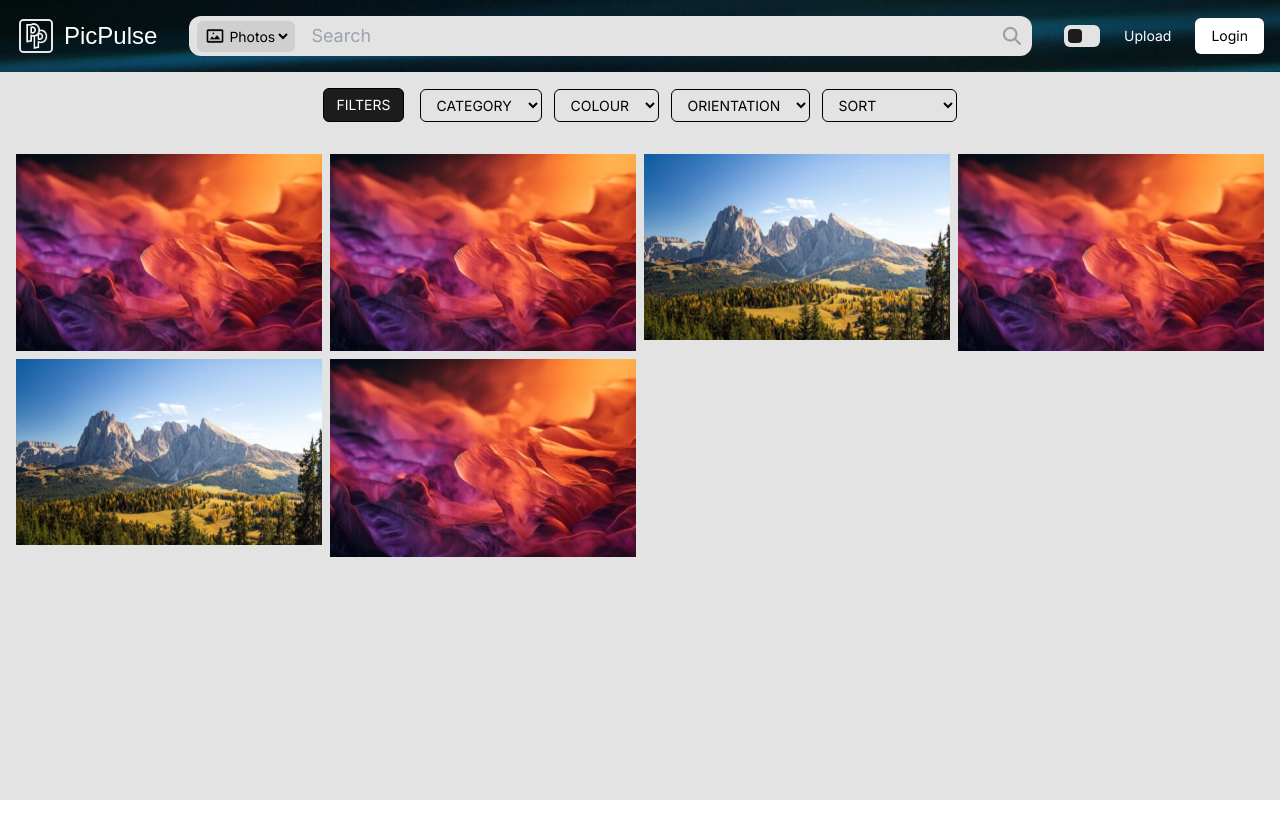
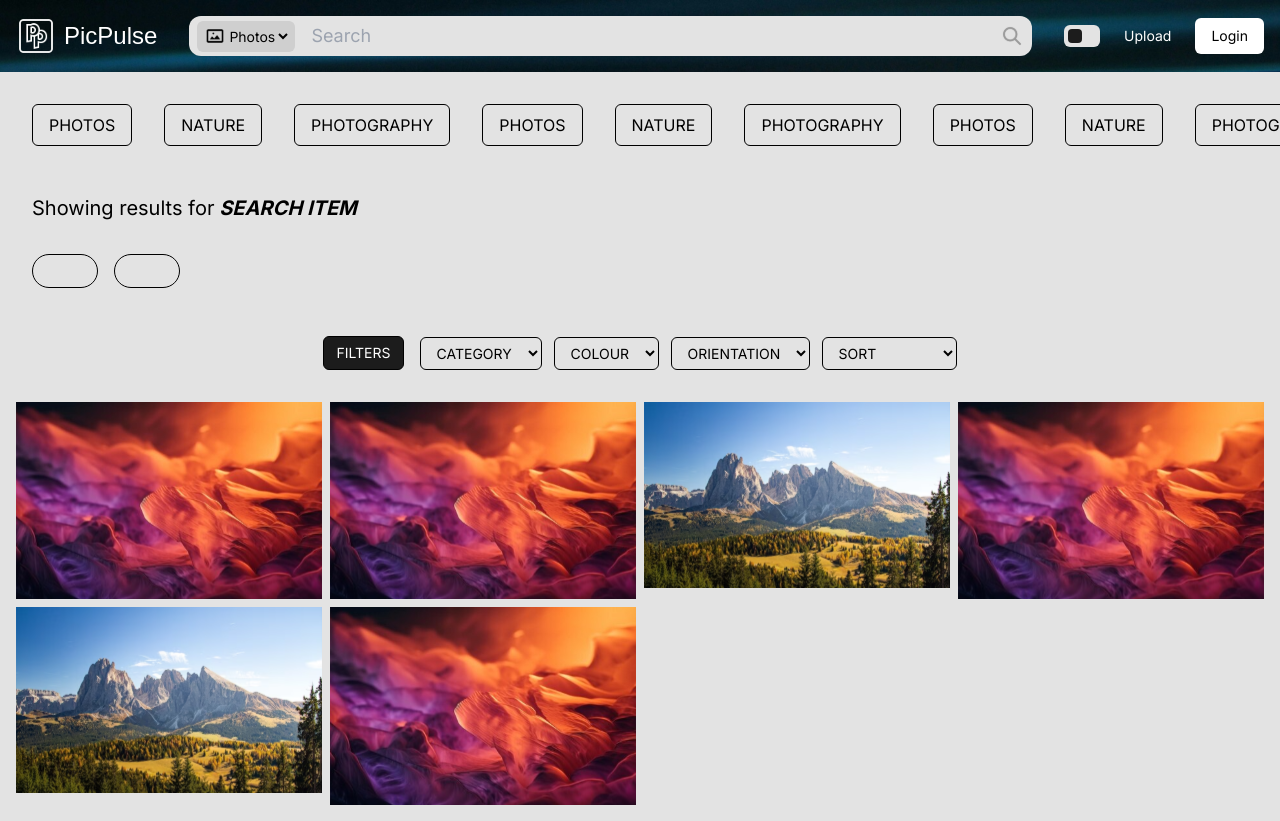
Before and after one commit to smalik21/pic-pulse, a React (Vite) app: page /search in a window 1280 px wide. Before the commit the page ends 800 px from the top, so only its background shows below. Built offline with nearby package versions, Linux system fonts and the light colour scheme; a web font is replaced by a local one.

Commit message:
feat: :sparkles: similar search queries, search type

```diff
--- a/src/components/SearchPage.tsx
+++ b/src/components/SearchPage.tsx
@@ -1,11 +1,40 @@
 import Filters from "./Filters"
 import MainSection from "./MainSection"
 import SearchHeader from "./SearchHeader"
+
+const similarQueries = ['PHOTOS', 'NATURE', 'PHOTOGRAPHY', 'PHOTOS', 'NATURE', 'PHOTOGRAPHY', 'PHOTOS', 'NATURE', 'PHOTOGRAPHY', 'PHOTOS', 'NATURE', 'PHOTOGRAPHY']
+const searchTypes = ['Photos', 'Videos'] // Users too?
 
 const SearchPage = () => {
     return (
         <>
             <SearchHeader />
+            <section id="similar-queries" className="w-full px-2 sm:px-8 flex gap-4 sm:gap-8 py-4 sm:py-8 overflow-scroll no-scrollbar">
+                {similarQueries.map((query, idx) => {
+                    return (
+                        <button key={idx} className="px-4 py-2 text-xs sm:text-base border border-black rounded-md">{query}</button>
+                    )
+                })}
+            </section>
+            <h3 className="my-4 px-2 sm:px-8 sm:text-lg lg:text-xl">Showing results for
+                <span className="font-bold italic"> SEARCH ITEM</span>
+            </h3>
+            <section id="search-type" className="flex px-2 sm:px-8 my-8 gap-2 sm:gap-4 justify-center xs:justify-start">
+                {searchTypes.map(searchType => {
+                    return (
+                        <input
+                            key={searchType}
+                            type="radio"
+                            name="search-type"
+                            value={searchType}
+                            className={`appearance-none
+                            flex px-6 py-3 sm:px-8 sm:py-4 border border-black rounded-full
+                            before:inline before:content-['${searchType}'] before:font-semibold before:text-sm sm:before:text-base
+                            checked:bg-black checked:before:text-white`}
+                        />
+                    )
+                })}
+            </section>
             <Filters />
             <MainSection />
         </>
```
